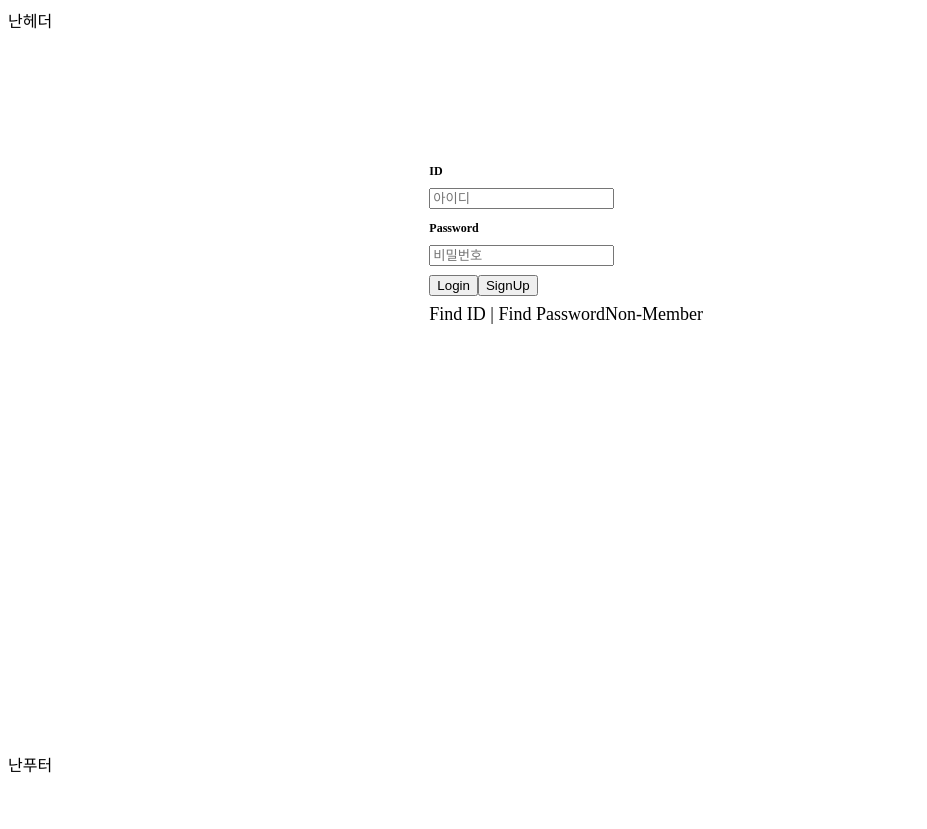
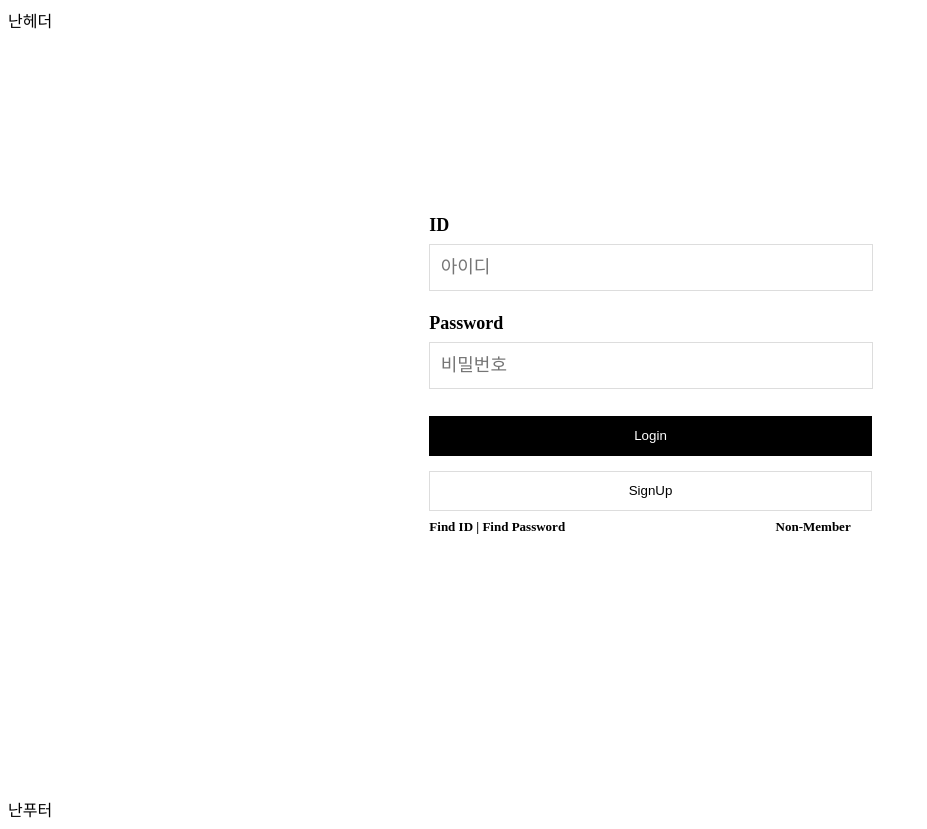
Before and after one commit to sansangear-clone-gr4/sansan-front, a React (Create React App) app: page /login in a window 1280 px wide. Shown: the whole page, without its empty margins (0-927 px from the left). Before the commit the page ends 800 px from the top, so only its background shows below. Built offline with nearby package versions, Linux system fonts and the light colour scheme.

Commit message:
장바구니 구현중

```diff
--- /dev/null
+++ b/src/components/Cart/Cart.jsx
@@ -0,0 +1,127 @@
+import { Link } from "react-router-dom";
+import styled from "styled-components";
+
+function Cart() {
+  return (
+    <STContainer>
+      <div>
+        <h2>Cart</h2>
+        <STBucket>
+          <STPrdbox>
+            <div className="thumbnail">
+              {/* <Link to={`detail/${postId}`}> */}
+              {/* <img src={imageFile} alt="제품사진" width="78"></img> */}
+              {/* </Link> */}
+            </div>
+            <div className="description">
+              <strong class="prdName" title="상품명">
+                {/* <Link to={`detail/${postId}`}>{title}</Link> */}
+              </strong>
+              <ul className="price">
+                <li id>
+                  "KRW"
+                  <strong>369,000</strong>
+                  <span className="displaynone">
+                    <span></span>
+                  </span>
+                </li>
+              </ul>
+              <ul className="option">
+                {/* <li className="size">[size:`${size}`]</li> */}
+              </ul>
+              <div className="quantity">
+                <span className="stepper">수량 변경 구현</span>
+              </div>
+            </div>
+            <button>Remove</button>
+          </STPrdbox>
+        </STBucket>
+        <div className="price-container">
+          <div clasName="price-box">
+            <div className="summaryGroup">
+              <div className="summary">
+                <div className="head">
+                  <strong className="name">Subtotal</strong>
+                  <span>
+                    "KRW"
+                    <strong>
+                      {/* <span className="total">{price}</span> */}
+                    </strong>
+                    <span className="refer displaynone">
+                      <span></span>
+                    </span>
+                  </span>
+                </div>
+              </div>
+              <div className="summary shipping">
+                <strong class="name">Shipping</strong>
+                <div>
+                  "KRW"
+                  <strong id="total_delv_price_front">
+                    <span class="total_delv_price_front">0</span>
+                  </strong>
+                </div>
+              </div>
+            </div>
+            <div className="total">
+              <strong className="name">Total</strong>
+              <span className="paymentPrice">
+                "KRW"
+                <strong id="total_order_price_front" class="price">
+                  총 금액
+                </strong>
+              </span>
+            </div>
+          </div>
+        </div>
+        <div className="button">
+          <button> Continue to Order</button>
+        </div>
+      </div>
+    </STContainer>
+  );
+}
+
+const STContainer = styled.div`
+  margin-top: 45px;
+  display: flex;
+  justify-content: center;
+  padding: 7.5rem 0;
+  font-size: 18px;
+  color: #000;
+`;
+const STBucket = styled.div`
+  flex: 0 0 auto;
+  width: 41.66666667%;
+  h2 {
+    margin-bottom: 2rem;
+    font-size: 18px;
+    font-weight: bold;
+    text-transform: capitalize;
+  }
+`;
+
+const STPrdbox = styled.div`
+  display: flex;
+  width: 100%;
+  flex-wrap: wrap;
+  .thumbnail {
+    width: 6rem;
+    margin-right: 1rem;
+    flex: 0 0 auto;
+    link {
+      text-decoration: none;
+      color: #000;
+      img {
+        width: 100%;
+        height: auto;
+      }
+    }
+  }
+  .description {
+    flex: 0 0 auto;
+    width: calc(100% - 7rem);
+  }
+`;
+
+export default Cart;
--- /dev/null
+++ b/src/components/Cart/CartItemList.jsx
@@ -0,0 +1,3 @@
+function CartItemList() {}
+
+export default CartItemList;
--- /dev/null
+++ b/src/pages/Bucket.jsx
@@ -0,0 +1,17 @@
+import Cart from "../components/Cart/Cart";
+import Footer from "../components/Footer/Footer";
+import Header from "../components/Header/Header";
+import LayOut from "../components/LayOut/LayOut";
+
+function Bucket() {
+  return (
+    <>
+      <Header />
+      <LayOut>
+        <Cart />
+      </LayOut>
+      <Footer />
+    </>
+  );
+}
+export default Bucket;
--- a/src/pages/Cart.jsx
+++ /dev/null
@@ -1,4 +0,0 @@
-function Cart() {
-  return <div>난 장바구니</div>;
-}
-export default Cart;
--- a/src/pages/LogIn.jsx
+++ b/src/pages/LogIn.jsx
@@ -1,5 +1,5 @@
 import { useState } from "react";
-import { useNavigate } from "react-router-dom";
+import { Link, useNavigate } from "react-router-dom";
 import styled from "styled-components";
 import Footer from "../components/Footer/Footer";
 import Header from "../components/Header/Header";
@@ -64,16 +64,32 @@ function LogIn() {
                   }}
                 />
               </div>
-              <div className="buttons">
-                <button type="submit">Login</button>
-                <button type="button" onClick={navigate("/signup")}>
+              <STButton>
+                <button type="submit" className="login">
+                  Login
+                </button>
+                <button
+                  type="button"
+                  onClick={() => navigate("/signup")}
+                  className="signup"
+                >
                   SignUp
                 </button>
-              </div>
-              <div className="additional">
-                <span>Find ID | Find Password</span>
-                <span>Non-Member</span>
-              </div>
+              </STButton>
+              <STAdditional>
+                <span
+                // onClick={alert("죄송합니다 준비중입니다༼ つ ◕_◕ ༽つ")}
+                // style={{ cursor: "pointer" }}
+                >
+                  Find ID | Find Password
+                </span>
+                <span
+                // onClick={alert("죄송합니다 준비중입니다༼ つ ◕_◕ ༽つ")}
+                // style={{ cursor: "pointer" }}
+                >
+                  Non-Member
+                </span>
+              </STAdditional>
             </form>
           </STInner>
         </STContainer>
@@ -84,26 +100,83 @@ function LogIn() {
 }
 
 const STContainer = styled.div`
-  padding-top: 7.5rem;
+  margin-top: 45px;
   display: flex;
   justify-content: center;
+  padding: 7.5rem 0;
+  font-size: 18px;
+  color: #000;
 `;
 
 const STInner = styled.div`
   flex: 0 0 auto;
   width: 33.33333333%;
-  form {
+
   div {
     width: 100%;
     margin: 0 0 0.5rem;
     p {
-        font-size: 0.75rem;
+      font-size: 18px;
       font-weight: bold;
       display: block !important;
       margin-bottom: 0.5rem;
     }
+    input {
+      width: 100%;
+      height: 1.5rem;
+      margin-bottom: 0.25rem;
+      border: solid 1px #ddd;
+      padding: 0.65rem;
+      font-size: 18px;
     }
   }
 `;
 
+const STButton = styled.div`
+  .login {
+    color: #fff;
+    background-color: #000;
+    cursor: pointer;
+    margin-top: 15px;
+    display: inline-block;
+    box-sizing: border-box;
+    border: 1px solid transparent;
+    width: 105%;
+    height: 40px;
+    padding-left: 8px;
+    padding-right: 8px;
+    font-weight: normal !important;
+    vertical-align: middle;
+    text-align: center;
+    white-space: nowrap;
+  }
+  .signup {
+    cursor: pointer;
+    margin-top: 15px;
+    display: inline-block;
+    box-sizing: border-box;
+    border: 1px solid transparent;
+    width: 105%;
+    height: 40px;
+    padding-left: 8px;
+    padding-right: 8px;
+    font-weight: normal !important;
+    vertical-align: middle;
+    text-align: center;
+    white-space: nowrap;
+    color: black;
+    background-color: white;
+    border: solid 1px #ddd;
+  }
+`;
+
+const STAdditional = styled.div`
+  display: flex;
+  justify-content: space-between;
+  span {
+    font-size: 13px;
+    font-weight: bold;
+  }
+`;
+
 export default LogIn;
--- a/src/shared/Router.jsx
+++ b/src/shared/Router.jsx
@@ -1,4 +1,5 @@
 import { BrowserRouter, Route, Routes } from "react-router-dom";
+import Bucket from "../pages/Bucket";
 import Detail from "../pages/Detail";
 import EditPost from "../pages/EditPost";
 import FAQ from "../pages/FAQ";
@@ -21,6 +22,7 @@ function Router() {
         <Route path="/posting" element={<Posting />} />
         <Route path="/editPost/:id" element={<EditPost />} />
         <Route path="/detail/:id" element={<Detail />} />
+        <Route path="/bucket" element={<Bucket />} />
       </Routes>
     </BrowserRouter>
   );
```
Lines whose indentation alone changed are shown as unchanged.
